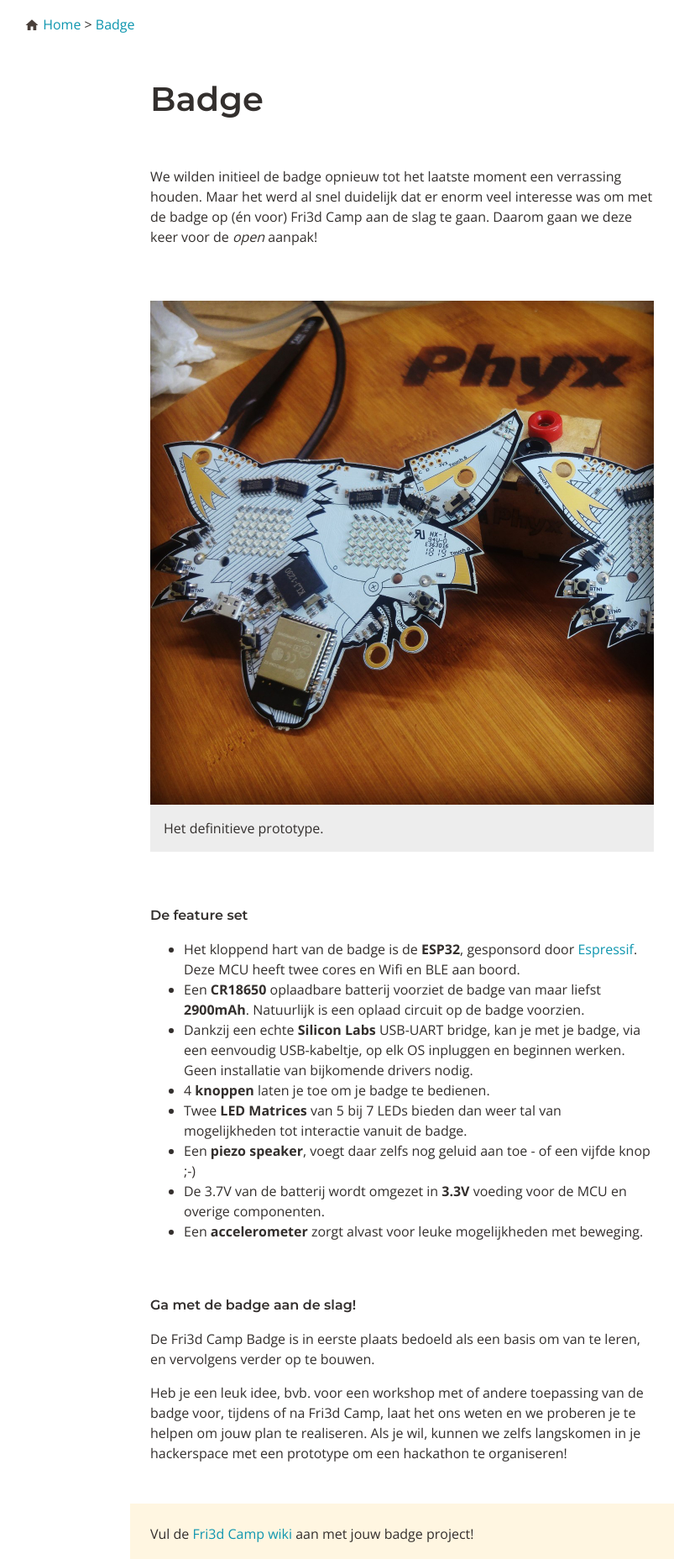
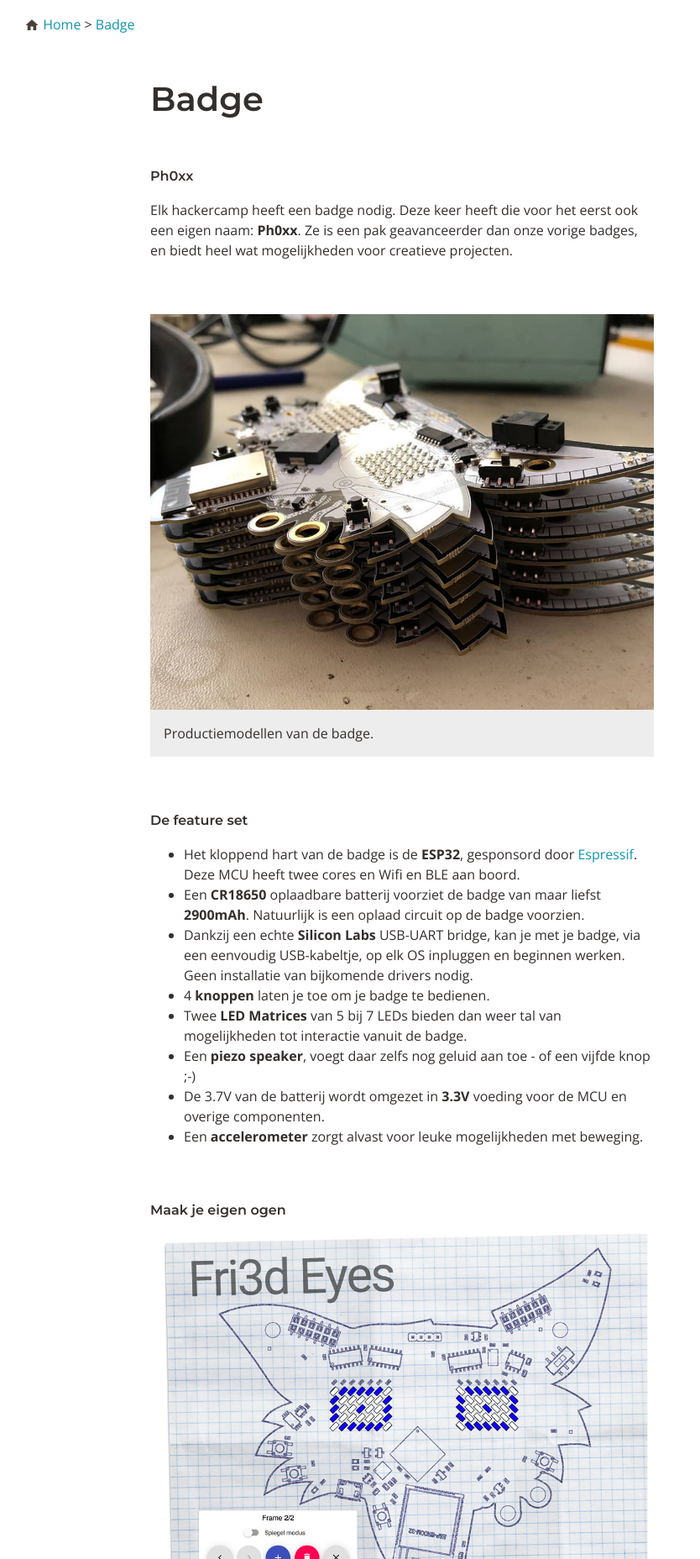
Before and after one commit to Fri3dCamp/fri3d2018-announce, a Jekyll site: the page built from badge/index.html, in a window 1280 px wide. Shown: the part 316-2172 px from the top of the page at 84% size, without its empty margins (161-995 px from the left). Built offline with Jekyll 4.4.1, drawn with Linux system fonts in a browser that asks for light colours; nearby versions of some CDN libraries; some of the changed text lies outside the part shown.

Commit message:
Update badge page

```diff
--- /dev/null
+++ b/_includes/youtube.html
@@ -0,0 +1,22 @@
+<style>
+	.embed-container {
+		position: relative;
+		padding-bottom: 56.25%;
+		height: 0;
+		overflow: hidden;
+		max-width: 100%;
+		margin-bottom:1em;
+	}
+	.embed-container iframe,
+	.embed-container object,
+	.embed-container embed {
+		position: absolute;
+		top: 0;
+		left: 0;
+		width: 100%;
+		height: 100%;
+	}
+</style>
+<div class='embed-container'>
+	<iframe title="YouTube video player" width="640" height="390" src="http://www.youtube.com/embed/{{ include.ytid }}" frameborder="0" allowfullscreen></iframe>
+</div>
--- a/badge/index.html
+++ b/badge/index.html
@@ -4,13 +4,14 @@
 navitem: badge
 ---
 <div class="maincontent">
-    <p>We wilden initieel de badge opnieuw tot het laatste moment een verrassing houden. Maar het werd al snel duidelijk dat er enorm veel interesse was om met de badge op (én voor) Fri3d Camp aan de slag te gaan. Daarom gaan we deze keer voor de <em>open</em> aanpak!</p>
+    <h2>Ph0xx</h2>
+    <p>Elk hackercamp heeft een badge nodig. Deze keer heeft die voor het eerst ook een eigen naam: <strong>Ph0xx</strong>. Ze is een pak geavanceerder dan onze vorige badges, en biedt heel wat mogelijkheden voor creatieve projecten.</p>
 </div>
 <div class="maincontent">
     <figure>
-            <img src="{{ site.baseurl }}/img/badge-prototype3.jpg" alt="Badge prototype v3" />
+        <img src="{{ site.baseurl }}/img/badge-productie.jpg" alt="Productiemodel van de badge" />
         <figcaption>
-                Het definitieve prototype.
+            Productiemodellen van de badge.
         </figcaption>
     </figure>
 </div>
@@ -32,7 +33,8 @@
             <li>4 <strong>knoppen</strong> laten je toe om je badge te bedienen.</li>
 
             <li>Twee <strong>LED Matrices</strong> van 5 bij 7 LEDs bieden dan weer tal
-            van mogelijkheden tot interactie vanuit de badge.</li>
+            van mogelijkheden tot interactie vanuit de badge.
+        </li>
 
             <li>Een <strong>piezo speaker</strong>, voegt daar zelfs nog geluid aan toe
             - of een vijfde knop ;-)</li>
@@ -46,6 +48,20 @@
           </ul>
 </div>
 <div class="maincontent">
+    <h2>Maak je eigen ogen</h2>
+    <figure>
+        <a href="https://sebastiaanjansen.be/fri3d-eyes/"><img src="{{ site.baseurl }}/img/fri3deyes.jpg" alt="Productiemodel van de badge" /></a>
+        <figcaption>
+                Een lid van Area3001 maakte deze tool om<a href="https://sebastiaanjansen.be/fri3d-eyes/"> je eigen oog-animaties te maken</a>.
+        </figcaption>
+    </figure>
+</div>
+<div class="maincontent">
+    <h2>Robot kit</h2>
+    <p>We hebben ook een robotkit ontwikkeld die je samen met je ticket voor Fri3d Camp kon kopen. In deze video zie je hoe je die kit in elkaar steekt:</p>
+    {% include youtube.html ytid="ZcMtFPezIq0" %}
+</div>
+<div class="maincontent">
     <h2>Ga met de badge aan de slag!</h2>
 <p>
 De Fri3d Camp Badge is in eerste plaats bedoeld als een basis om van te leren, en vervolgens verder op te bouwen.
@@ -56,8 +72,6 @@
 </div>
 <div class="notice">
     <p>Vul de <a href="http://wiki2018.fri3d.be/">Fri3d Camp wiki</a> aan met jouw badge project!</p>
-</div>
-<div class="maincontent">
     <p>
     Je kan ook alvast rondneuzen in de <a href="https://github.com/Fri3dCamp/badge">Github Repository</a>.
     </p>
```
Also changed, not shown: img/badge-productie.jpg (added), img/fri3deyes.jpg (added). Lines whose indentation alone changed are shown as unchanged.
